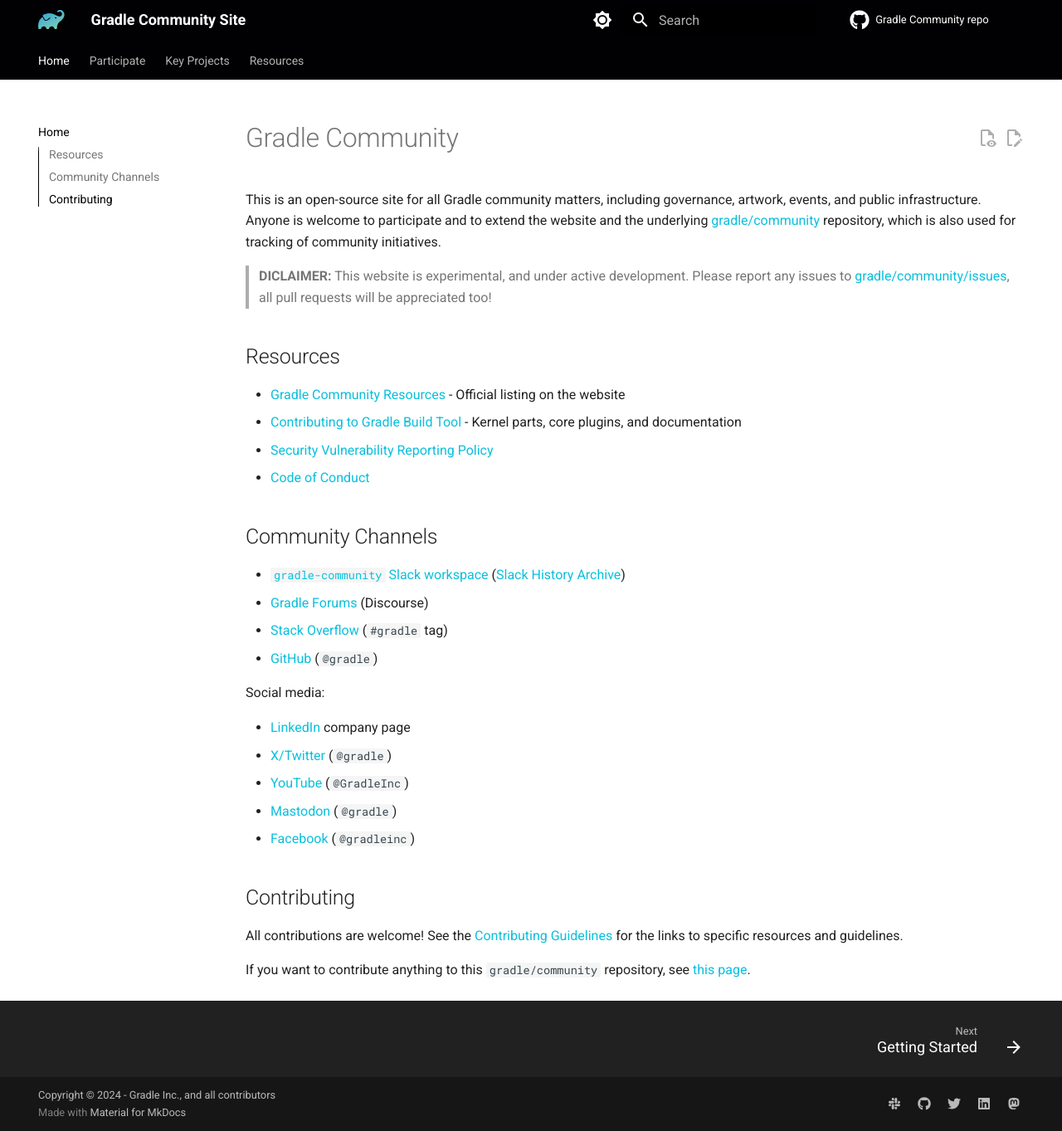
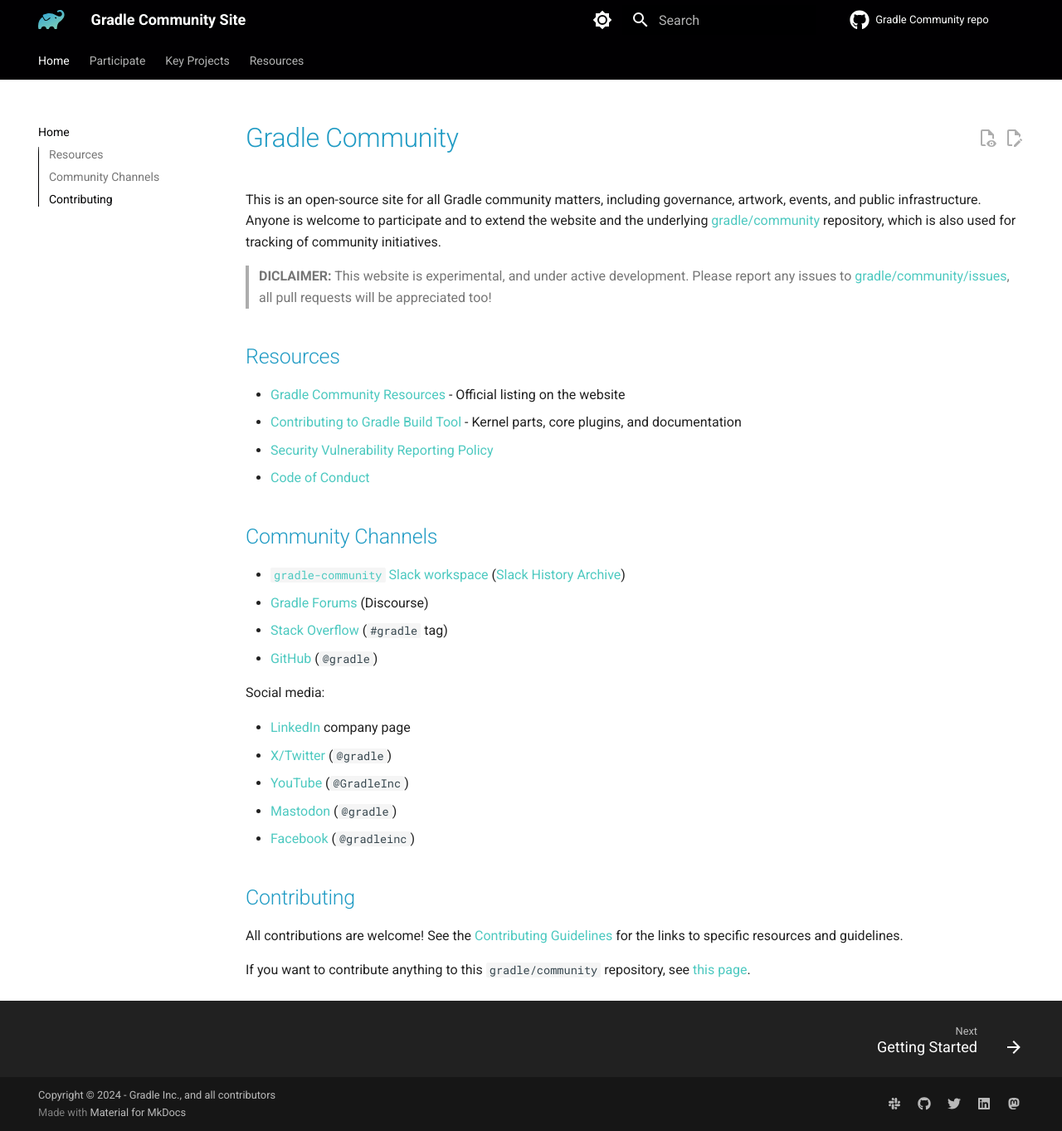
Before and after one commit to gradle/community, an MkDocs documentation site: the page built from docs/README.md, in a window 1280 px wide and 1363 px high. Shown: the whole window at 83% size. Built offline with MkDocs 1.6.1 and Material for MkDocs 9.7.7, drawn with Linux system fonts in a browser that asks for light colours; plug-ins that fetch from the network failed and are left out; comment, search, counter and statistics services are not loaded.

Commit message:
Add some Gradle theme basics

```diff
--- a/docs/assets/css/gradle.css
+++ b/docs/assets/css/gradle.css
@@ -1,11 +1,44 @@
 
 /* TODO: proper styling */
 :root {
-    --md-primary-fg-color:        #010002;
-    --md-primary-fg-color--light: #F8F8F8;
-    --md-primary-fg-color--dark:  #010002;
+    /* https://gradle.com/brand/ */
+    --gradle-bg-dark: #010002;
+    --gradle-bg-gray: #F8F8F8;
+    --gradle-bg-white: #FFFFFF;
+    --gradle-blue: #209BC4;
+    --gradle-blue-lite: #4DC9C0;
+
+
+    --md-primary-fg-color:        var(--gradle-bg-dark);
+    --md-primary-fg-color--light: var(--gradle-bg-gray);
+    --md-primary-fg-color--dark:  var(--gradle-bg-dark);
 }
 
 .md-content {
-    --md-typeset-a-color: #09bfdd;
+    --md-typeset-a-color: var(--gradle-blue-lite);
 }
+
+/*
+.md-nav__item--section>.md-nav__link[for] {
+    color: var(--gradle-blue-lite);
+}
+
+.md-nav__item--active > nav > ul > li > a > span {
+    color: var(--gradle-blue);
+}*/
+
+.md-typeset h1 {
+    color: var(--gradle-blue);
+}
+
+h2 {
+    color: var(--gradle-blue);
+}
+
+h3 {
+    color: var(--gradle-blue);
+}
+
+h4 {
+    color: var(--gradle-blue);
+}
```
